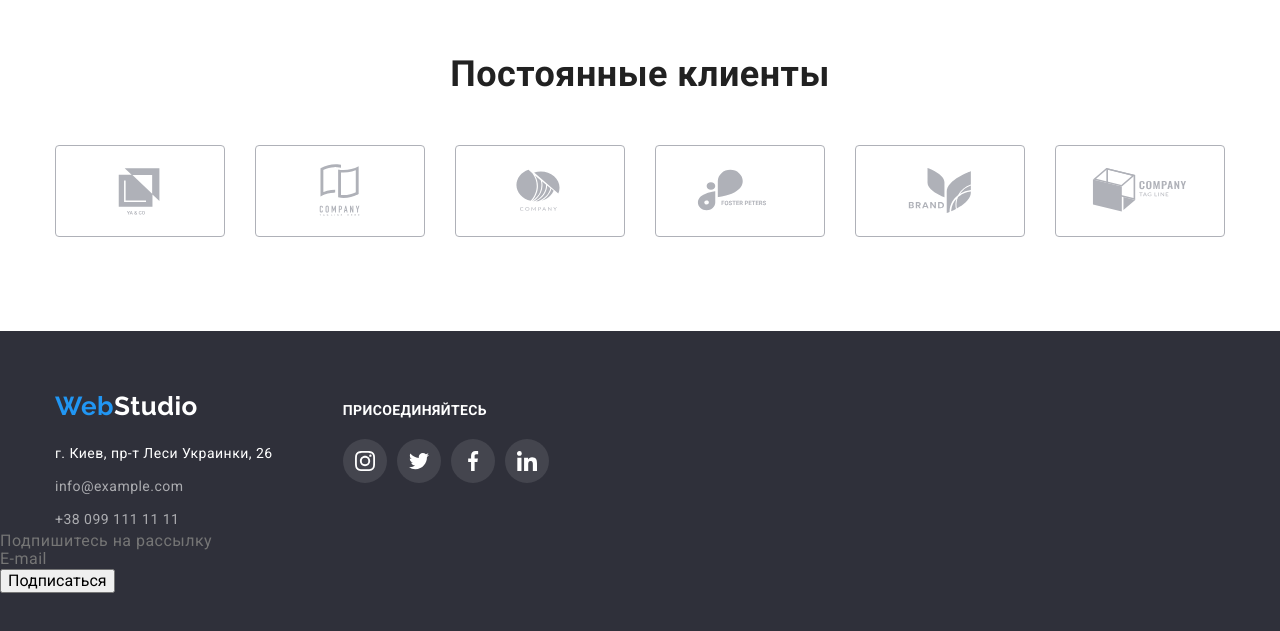
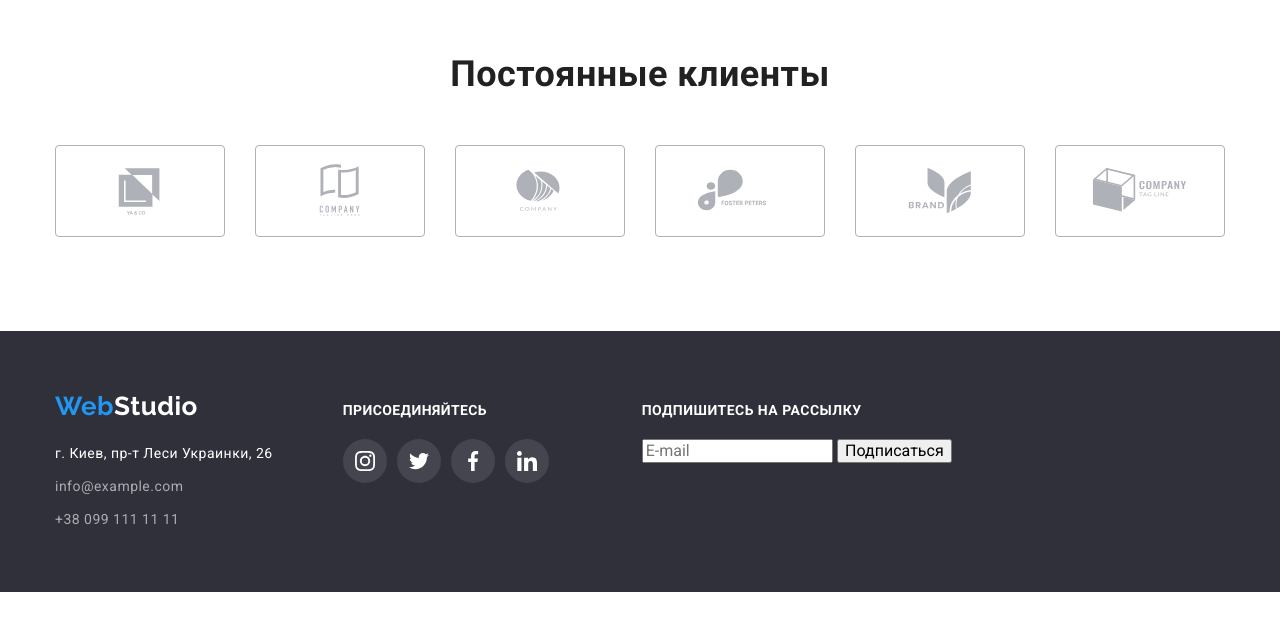
Before and after one commit to stzabiyaka/goit-markup-hw-06, a plain HTML site: page index.html in a window 1280 px wide. Shown: the part 2346-2977 px from the top of the page. After the commit the page ends 2938 px from the top, so only its background shows below. Drawn offline with nearby package versions, Linux system fonts and the light colour scheme.

Commit message:
email input form updated

```diff
--- a/css/styles.css
+++ b/css/styles.css
@@ -698,9 +698,10 @@ img {
 }
 .footer-address:not(:last-child) {
   margin-bottom: 9px;
+  margin-right: 70px;
 }
 .footer-social {
-  margin-left: 70px;
+  margin-right: 93px;
   padding-top: 12px;
   color: var(--white-color);
 }
@@ -717,3 +718,14 @@ img {
   color: var(--white-color);
   background-color: rgba(255, 255, 255, 0.1);
 }
+.email-input {
+  padding-top: 12px;
+}
+.email-input-title {
+  margin-bottom: 20px;
+  font-weight: 700;
+  font-size: 14px;
+  line-height: 1.14;
+  text-transform: uppercase;
+  color: var(--white-color);
+}
--- a/index.html
+++ b/index.html
@@ -435,11 +435,15 @@
             </li>
           </ul>
         </div>
-      </div>
-      <div class="email-input">
-        <p class="email-input-title">Подпишитесь на рассылку</p>
-        <form action="">E-mail</form>
-        <button type="submit">Подписаться</button>
+        <div class="email-input">
+          <p class="email-input-title">Подпишитесь на рассылку</p>
+          <form name="email-input" action="">
+            <label>
+              <input name="email" type="email" placeholder="E-mail" />
+            </label>
+            <button type="submit">Подписаться</button>
+          </form>
+        </div>
       </div>
     </footer>
 
```
